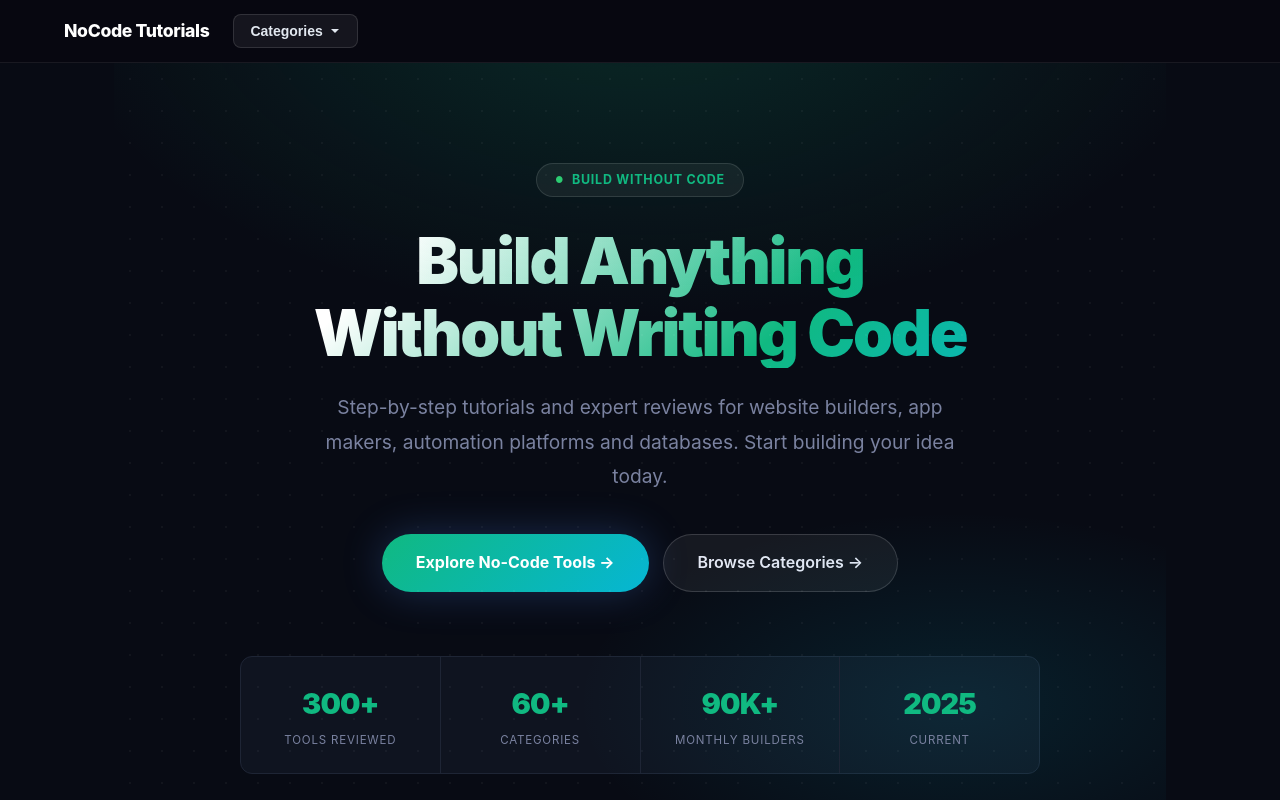
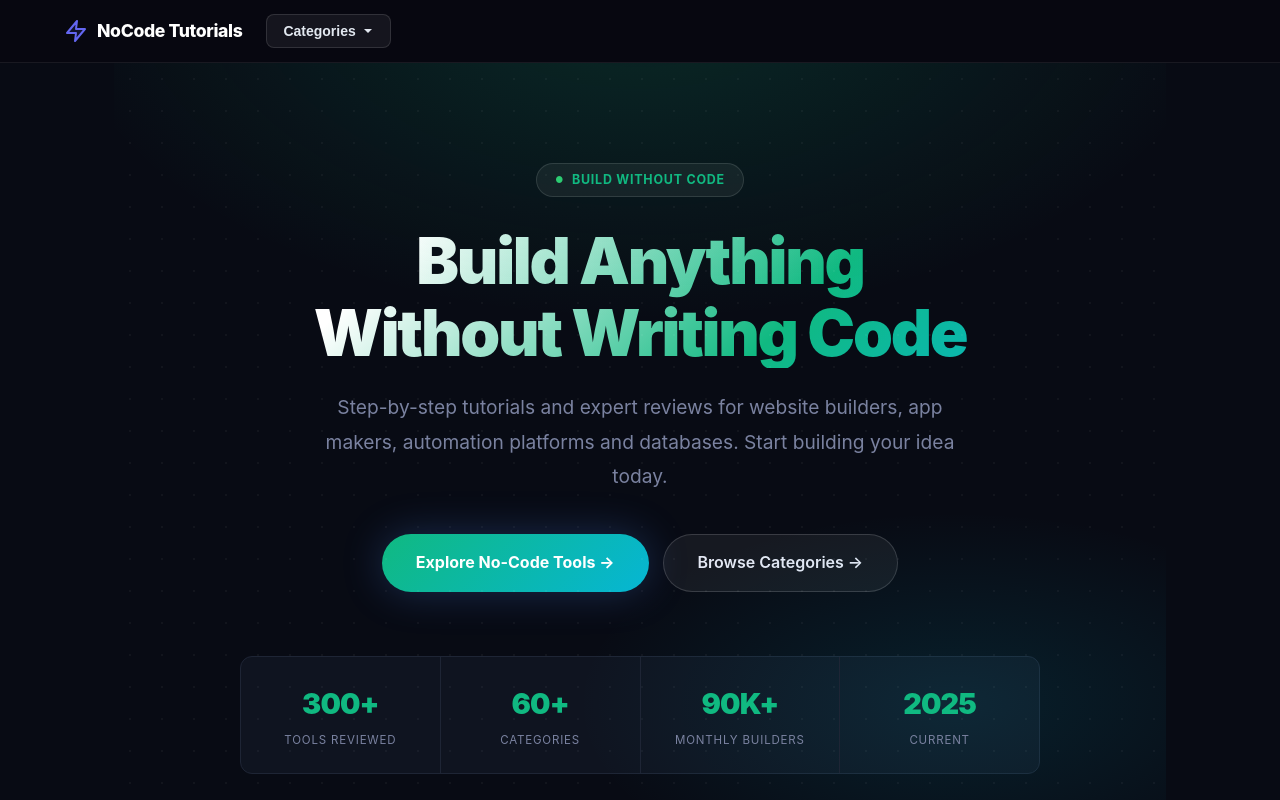
Before and after one commit to conceptsellerbills-cmyk/nocode-hub, a Next.js app: page / in a window 1280 px wide. Shown: the top 800 px of the page. Built offline with nearby package versions, Linux system fonts and the light colour scheme.

Commit message:
feat: add niche logo to site header

```diff
--- a/app/layout.tsx
+++ b/app/layout.tsx
@@ -17,8 +17,9 @@
         <style>{`
           .site-header{background:#070710;border-bottom:1px solid rgba(255,255,255,0.07);padding:14px 0;position:sticky;top:0;z-index:100}
           .header-inner{max-width:1200px;margin:0 auto;padding:0 24px;display:flex;align-items:center;gap:24px}
-          .site-brand{font-size:1.1rem;font-weight:800;color:#fff;text-decoration:none;white-space:nowrap}
+          .site-brand{font-size:1.1rem;font-weight:800;color:#fff;text-decoration:none;white-space:nowrap;display:flex;align-items:center;gap:9px;transition:color 0.15s}
           .site-brand:hover{color:#6366f1}
+          .site-logo{flex-shrink:0;display:block}
           .cat-nav{position:relative}
           .cat-btn{background:rgba(255,255,255,0.06);border:1px solid rgba(255,255,255,0.12);color:#e2e8f0;font-size:0.875rem;font-weight:600;padding:8px 16px;border-radius:8px;cursor:pointer;display:flex;align-items:center;gap:6px;white-space:nowrap;transition:background 0.15s,border-color 0.15s}
           .cat-btn:hover,.cat-nav:focus-within .cat-btn{background:rgba(255,255,255,0.1);border-color:#6366f1;color:#6366f1}
@@ -33,7 +34,12 @@
         `}</style>
         <header className="site-header">
           <div className="header-inner">
-            <a href="/" className="site-brand">{SITE_NAME}</a>
+            <a href="/" className="site-brand">
+              <svg className="site-logo" width="24" height="24" viewBox="0 0 24 24" fill="none" stroke="#6366f1" strokeWidth="2" strokeLinecap="round" strokeLinejoin="round">
+                <polygon points="13 2 3 14 12 14 11 22 21 10 12 10 13 2" fill="#6366f120"/>
+              </svg>
+              {SITE_NAME}
+            </a>
             <nav className="cat-nav" tabIndex={0}>
               <button className="cat-btn" aria-haspopup="true">
                 Categories
```
